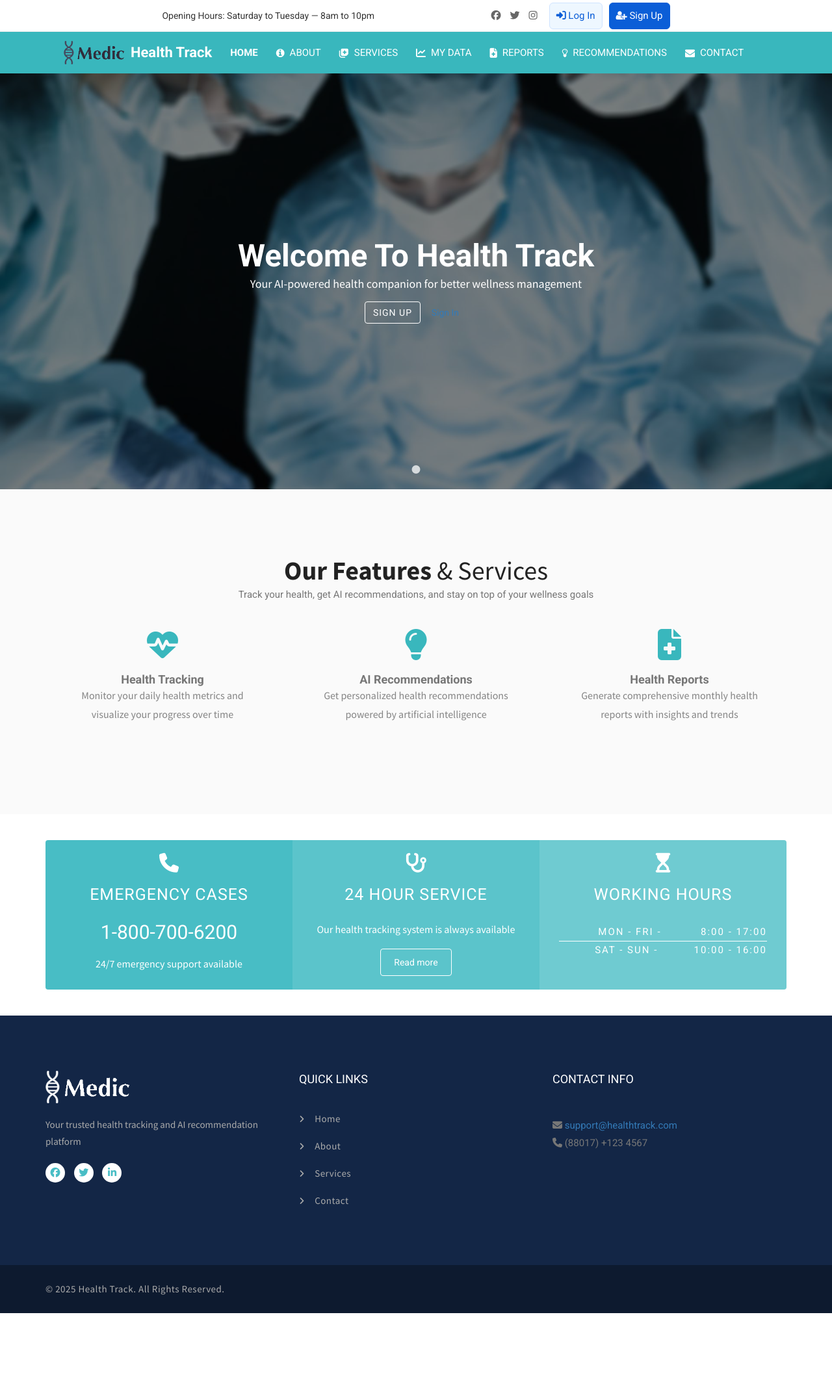
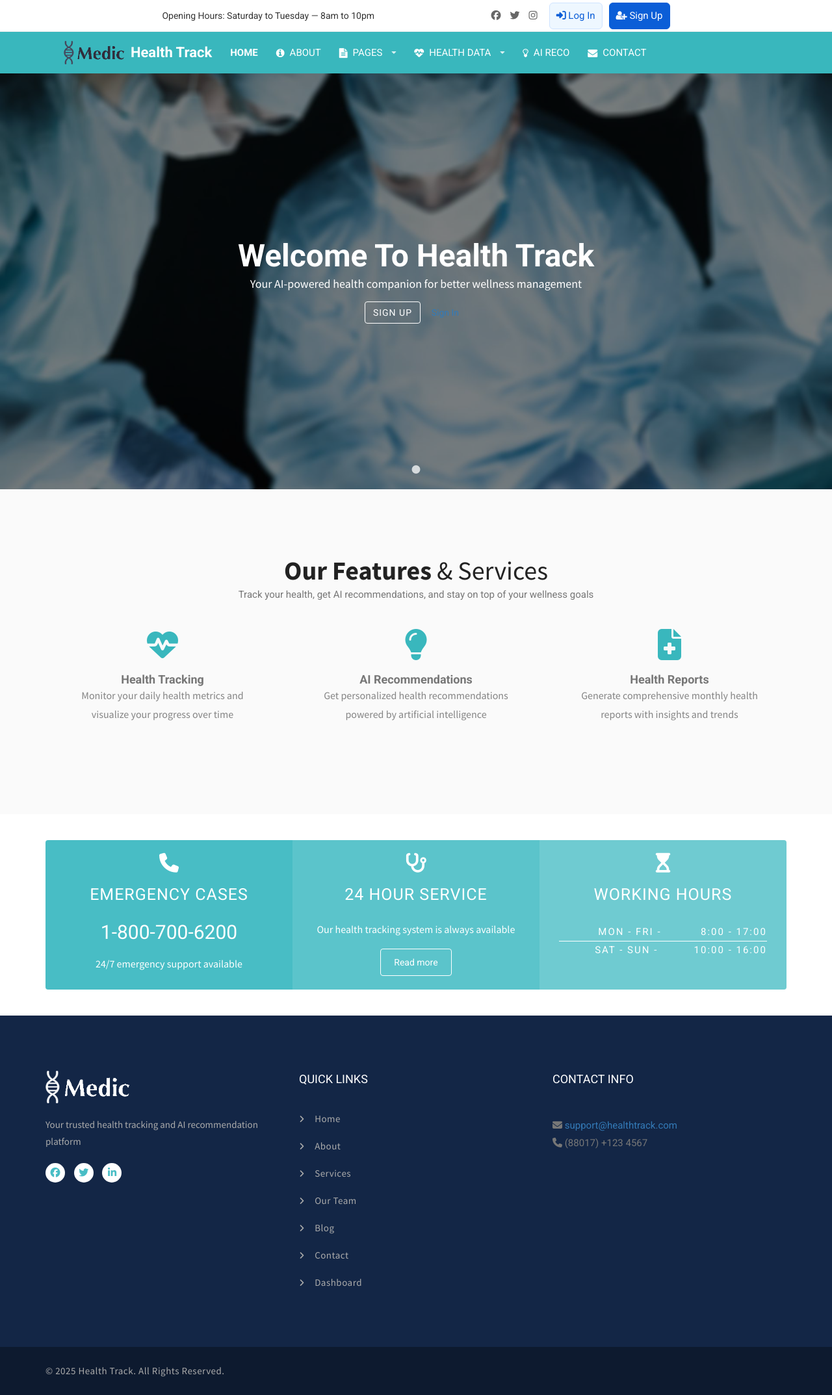
Before and after one commit to azizsalmii/Carnet-de-sant--Django, a Django app: page / in a window 1280 px wide. Shown: the whole page at 65% size. Before the commit the page ends 2021 px from the top, so only its background shows below. Run offline with Django 4.2, Linux system fonts and the light colour scheme; some libraries are stand-ins or nearby versions.

Commit message:
Feature: add complete navigation with dropdown menus for all working routes

```diff
--- a/journal/templates/journal/index_safe.html
+++ b/journal/templates/journal/index_safe.html
@@ -25,6 +25,30 @@
     .hx-menu > li > a:hover { opacity:.9; }
     .hx-top-btn { background:#eef7ff; border:1px solid #cfe3ff; color:#0b5ed7; padding:6px 10px; border-radius:6px; text-decoration:none; }
     .hx-top-btn--primary { background:#0b5ed7; border-color:#0b5ed7; color:#fff; }
+
+    /* Dropdown menu styles */
+    .hx-dd { position:relative; }
+    .hx-dd > a { cursor:pointer; }
+    .hx-dd > a .hx-caret { font-size:12px; opacity:.8; margin-left:6px; }
+    .hx-dd-menu {
+      position:absolute; left:0; top:100%; margin-top:0;
+      min-width:220px; background:#ffffff; color:#333;
+      border-radius:8px; padding:10px 0;
+      box-shadow:0 12px 30px rgba(0,0,0,.12);
+      display:none; z-index: 2000000;
+    }
+    .hx-dd:hover .hx-dd-menu,
+    .hx-dd:focus-within .hx-dd-menu,
+    .hx-dd.open .hx-dd-menu { display:block; }
+    .hx-dd::after {
+      content:""; position:absolute; left:0; right:0; top:100%; height:14px;
+    }
+    .hx-dd-menu a {
+      display:flex; align-items:center; gap:10px;
+      padding:10px 16px; color:#2c3e50; text-decoration:none;
+      white-space:nowrap;
+    }
+    .hx-dd-menu a:hover { background:#f5f8fb; }
   </style>
 </head>
 
@@ -69,10 +93,32 @@
       <ul class="hx-menu" style="flex:1;">
         <li><a href="{% url 'home' %}" style="font-weight:700;">HOME</a></li>
         <li><a href="{% url 'about' %}"><i class="fa fa-info-circle"></i> ABOUT</a></li>
-        <li><a href="{% url 'services' %}"><i class="fa fa-notes-medical"></i> SERVICES</a></li>
-        <li><a href="{% url 'health_data_list' %}"><i class="fas fa-chart-line"></i> MY DATA</a></li>
-        <li><a href="{% url 'report_list' %}"><i class="fas fa-file-medical"></i> REPORTS</a></li>
-        <li><a href="{% url 'reco:recommendations' %}"><i class="fa fa-lightbulb"></i> RECOMMENDATIONS</a></li>
+
+        <!-- Pages dropdown -->
+        <li class="hx-dd">
+          <a><i class="fa fa-file-alt"></i> PAGES <span class="hx-caret"><i class="fa fa-caret-down"></i></span></a>
+          <div class="hx-dd-menu">
+            <a href="{% url 'services' %}"><i class="fa fa-notes-medical"></i> Services</a>
+            <a href="{% url 'team' %}"><i class="fa fa-user-md"></i> Our Team</a>
+            <a href="{% url 'gallery' %}"><i class="fa fa-images"></i> Gallery</a>
+            <a href="{% url 'blog' %}"><i class="fa fa-blog"></i> Blog</a>
+            <a href="{% url 'appointment' %}"><i class="fa fa-calendar-check"></i> Appointment</a>
+          </div>
+        </li>
+
+        <!-- Health Data dropdown -->
+        <li class="hx-dd">
+          <a><i class="fas fa-heartbeat"></i> HEALTH DATA <span class="hx-caret"><i class="fa fa-caret-down"></i></span></a>
+          <div class="hx-dd-menu">
+            <a href="{% url 'health_data_list' %}"><i class="fas fa-chart-line"></i> My Health Data</a>
+            <a href="{% url 'health_data_create' %}"><i class="fas fa-plus-circle"></i> Add New Data</a>
+            <a href="{% url 'report_list' %}"><i class="fas fa-file-medical"></i> My Reports</a>
+            <a href="{% url 'generate_report' %}"><i class="fas fa-file-pdf"></i> Generate Report</a>
+            <a href="{% url 'journal_page' %}"><i class="fas fa-book"></i> Health Journal</a>
+          </div>
+        </li>
+
+        <li><a href="{% url 'reco:recommendations' %}"><i class="fa fa-lightbulb"></i> AI RECO</a></li>
         <li><a href="{% url 'contact' %}"><i class="fa fa-envelope"></i> CONTACT</a></li>
       </ul>
     </div>
@@ -195,7 +241,10 @@
               <li><a href="{% url 'home' %}"><i class="fas fa-angle-right"></i> Home</a></li>
               <li><a href="{% url 'about' %}"><i class="fas fa-angle-right"></i> About</a></li>
               <li><a href="{% url 'services' %}"><i class="fas fa-angle-right"></i> Services</a></li>
+              <li><a href="{% url 'team' %}"><i class="fas fa-angle-right"></i> Our Team</a></li>
+              <li><a href="{% url 'blog' %}"><i class="fas fa-angle-right"></i> Blog</a></li>
               <li><a href="{% url 'contact' %}"><i class="fas fa-angle-right"></i> Contact</a></li>
+              <li><a href="{% url 'reco:dashboard' %}"><i class="fas fa-angle-right"></i> Dashboard</a></li>
             </ul>
           </div>
           <div class="col-md-4 col-sm-6">
@@ -233,6 +282,27 @@
       autoplay: true,
       autoplaySpeed: 5000
     });
+
+    // Dropdown menu helper
+    var HIDE_DELAY = 150;
+    var timers = new WeakMap();
+
+    document.querySelectorAll('.hx-dd').forEach(function (dd) {
+      dd.addEventListener('mouseenter', function () {
+        clearTimeout(timers.get(dd));
+        dd.classList.add('open');
+      });
+      dd.addEventListener('mouseleave', function () {
+        var t = setTimeout(function(){ dd.classList.remove('open'); }, HIDE_DELAY);
+        timers.set(dd, t);
+      });
+    });
+
+    document.addEventListener('click', function (e) {
+      document.querySelectorAll('.hx-dd.open').forEach(function (dd) {
+        if (!dd.contains(e.target)) dd.classList.remove('open');
+      });
+    });
   });
 </script>
 
```
